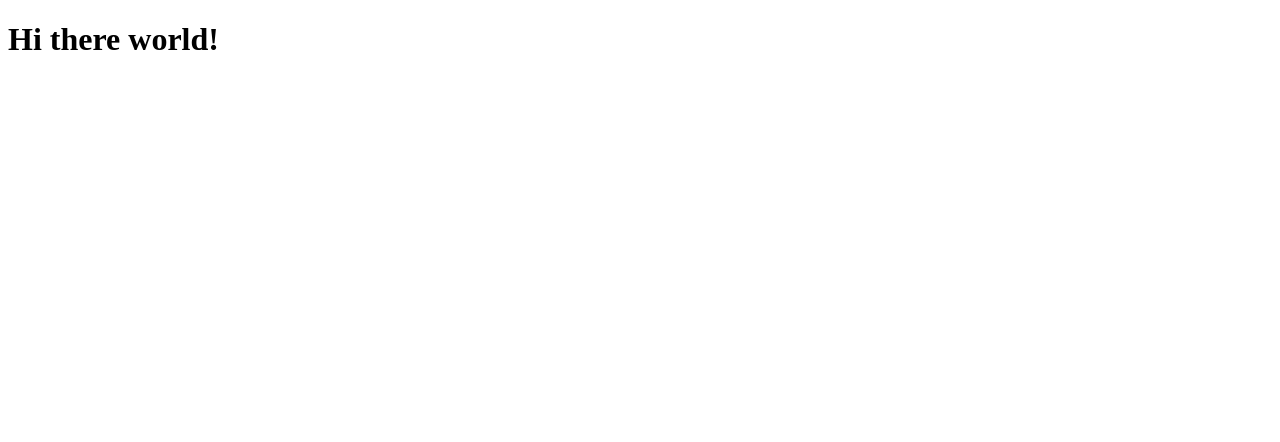
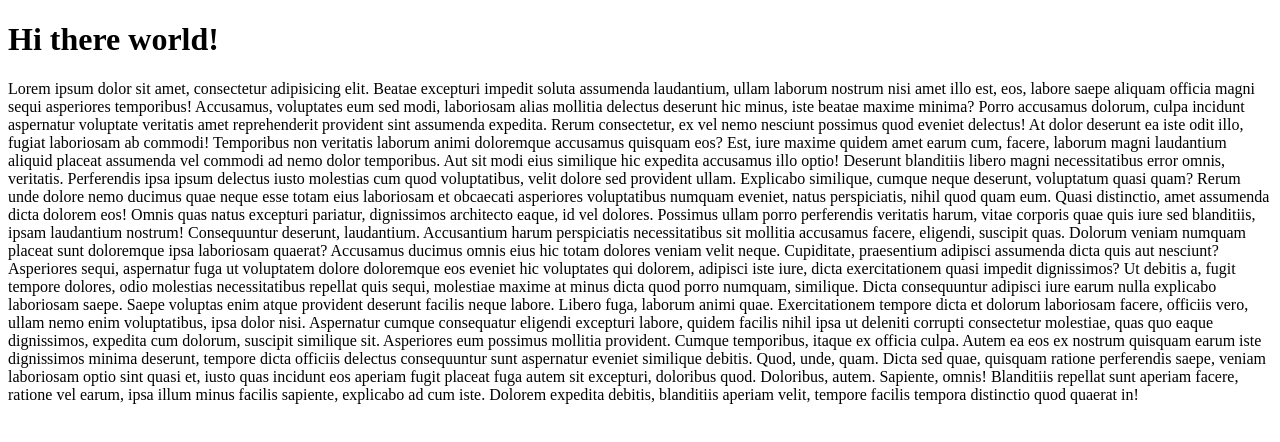
Before and after one commit to Stack22/portfolio-project, a plain HTML site: page index.html in a window 1280 px wide. Drawn offline with Linux system fonts and the light colour scheme.

Commit message:
added lots of goodness

```diff
--- a/index.html
+++ b/index.html
@@ -7,5 +7,22 @@
 </head>
 <body>
   <h1>Hi there world!</h1>
+  <p>
+    <span>Lorem ipsum dolor sit amet, consectetur adipisicing elit. Beatae excepturi impedit soluta assumenda laudantium, ullam laborum nostrum nisi amet illo est, eos, labore saepe aliquam officia magni sequi asperiores temporibus!</span>
+    <span>Accusamus, voluptates eum sed modi, laboriosam alias mollitia delectus deserunt hic minus, iste beatae maxime minima? Porro accusamus dolorum, culpa incidunt aspernatur voluptate veritatis amet reprehenderit provident sint assumenda expedita.</span>
+    <span>Rerum consectetur, ex vel nemo nesciunt possimus quod eveniet delectus! At dolor deserunt ea iste odit illo, fugiat laboriosam ab commodi! Temporibus non veritatis laborum animi doloremque accusamus quisquam eos?</span>
+    <span>Est, iure maxime quidem amet earum cum, facere, laborum magni laudantium aliquid placeat assumenda vel commodi ad nemo dolor temporibus. Aut sit modi eius similique hic expedita accusamus illo optio!</span>
+    <span>Deserunt blanditiis libero magni necessitatibus error omnis, veritatis. Perferendis ipsa ipsum delectus iusto molestias cum quod voluptatibus, velit dolore sed provident ullam. Explicabo similique, cumque neque deserunt, voluptatum quasi quam?</span>
+    <span>Rerum unde dolore nemo ducimus quae neque esse totam eius laboriosam et obcaecati asperiores voluptatibus numquam eveniet, natus perspiciatis, nihil quod quam eum. Quasi distinctio, amet assumenda dicta dolorem eos!</span>
+    <span>Omnis quas natus excepturi pariatur, dignissimos architecto eaque, id vel dolores. Possimus ullam porro perferendis veritatis harum, vitae corporis quae quis iure sed blanditiis, ipsam laudantium nostrum! Consequuntur deserunt, laudantium.</span>
+    <span>Accusantium harum perspiciatis necessitatibus sit mollitia accusamus facere, eligendi, suscipit quas. Dolorum veniam numquam placeat sunt doloremque ipsa laboriosam quaerat? Accusamus ducimus omnis eius hic totam dolores veniam velit neque.</span>
+    <span>Cupiditate, praesentium adipisci assumenda dicta quis aut nesciunt? Asperiores sequi, aspernatur fuga ut voluptatem dolore doloremque eos eveniet hic voluptates qui dolorem, adipisci iste iure, dicta exercitationem quasi impedit dignissimos?</span>
+    <span>Ut debitis a, fugit tempore dolores, odio molestias necessitatibus repellat quis sequi, molestiae maxime at minus dicta quod porro numquam, similique. Dicta consequuntur adipisci iure earum nulla explicabo laboriosam saepe.</span>
+    <span>Saepe voluptas enim atque provident deserunt facilis neque labore. Libero fuga, laborum animi quae. Exercitationem tempore dicta et dolorum laboriosam facere, officiis vero, ullam nemo enim voluptatibus, ipsa dolor nisi.</span>
+    <span>Aspernatur cumque consequatur eligendi excepturi labore, quidem facilis nihil ipsa ut deleniti corrupti consectetur molestiae, quas quo eaque dignissimos, expedita cum dolorum, suscipit similique sit. Asperiores eum possimus mollitia provident.</span>
+    <span>Cumque temporibus, itaque ex officia culpa. Autem ea eos ex nostrum quisquam earum iste dignissimos minima deserunt, tempore dicta officiis delectus consequuntur sunt aspernatur eveniet similique debitis. Quod, unde, quam.</span>
+    <span>Dicta sed quae, quisquam ratione perferendis saepe, veniam laboriosam optio sint quasi et, iusto quas incidunt eos aperiam fugit placeat fuga autem sit excepturi, doloribus quod. Doloribus, autem. Sapiente, omnis!</span>
+    <span>Blanditiis repellat sunt aperiam facere, ratione vel earum, ipsa illum minus facilis sapiente, explicabo ad cum iste. Dolorem expedita debitis, blanditiis aperiam velit, tempore facilis tempora distinctio quod quaerat in!</span>
+  </p>
 </body>
 </html>
```
